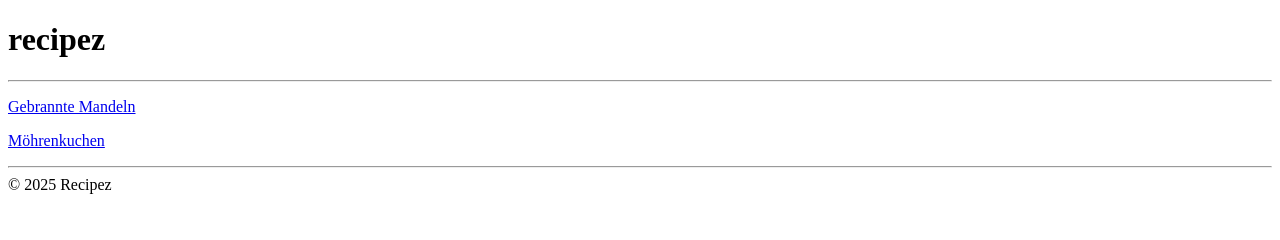
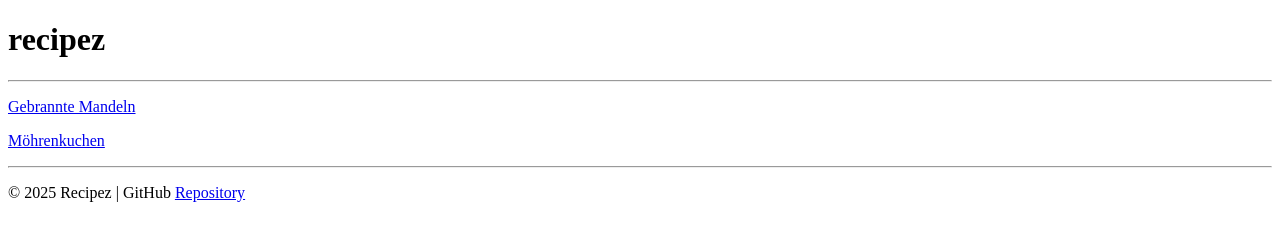
Before and after one commit to mjung2605/recipez, an Eleventy site: page index.md in a window 1280 px wide. Built offline with nearby package versions, Linux system fonts and the light colour scheme; Eleventy itself is replaced by a stand-in of ours; files that its build step writes are made by us from their sources.

Commit message:
Repo-Link zu Footer hinzugefügt

```diff
--- a/_includes/home.html
+++ b/_includes/home.html
@@ -13,7 +13,7 @@
     {{ content }}
     <footer>
         <hr>
-        &copy; 2025 Recipez
+        <p>&copy; 2025 Recipez | GitHub <a href="https://github.com/mjung2605/recipez">Repository</a></p>
     </footer>
 </body>
 </html>
```
